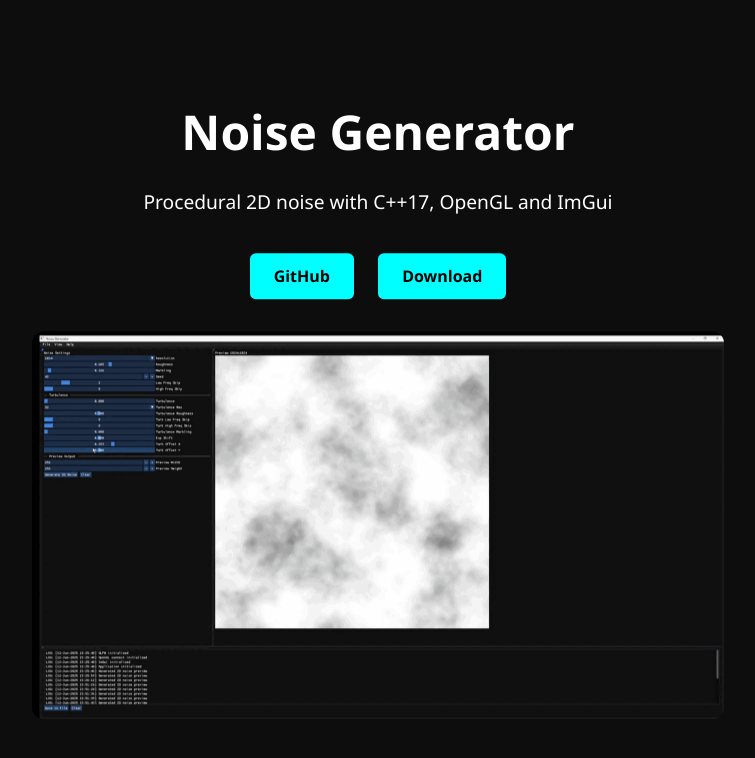
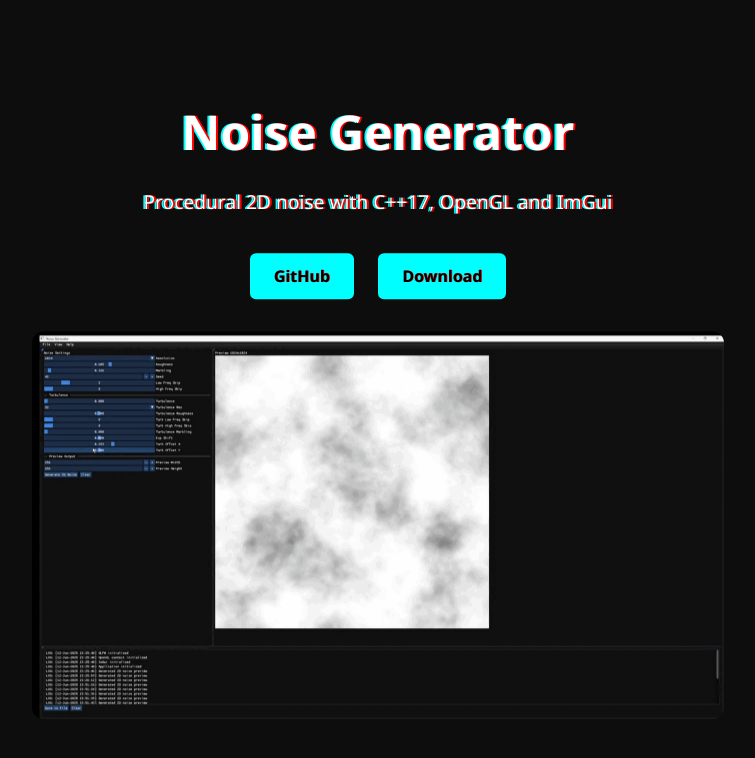
Before and after one commit to VaeDeveloper/NoiseGenerator, a plain HTML site: page docs/index.html in a window 1280 px wide. Shown: the whole page, without its empty margins (262-1017 px from the left). Drawn offline with Linux system fonts and the light colour scheme.

Commit message:
Update index.html

```diff
--- a/docs/index.html
+++ b/docs/index.html
@@ -16,20 +16,21 @@
       color: white;
       overflow: hidden;
     }
-    canvas {
-      position: fixed;
-      top: 0;
-      left: 0;
-      width: 100%;
-      height: 100%;
-      z-index: -1;
-    }
-    .content {
+    .glitch {
       position: absolute;
       top: 50%;
       left: 50%;
       transform: translate(-50%, -50%);
       text-align: center;
+      animation: glitchAnim 1s infinite;
+    }
+    @keyframes glitchAnim {
+      0% { text-shadow: 2px 0 red, -2px 0 cyan; }
+      20% { text-shadow: -2px 0 red, 2px 0 cyan; }
+      40% { text-shadow: 2px 2px red, -2px -2px cyan; }
+      60% { text-shadow: -2px 2px red, 2px -2px cyan; }
+      80% { text-shadow: 2px -2px red, -2px 2px cyan; }
+      100% { text-shadow: 0 0 red, 0 0 cyan; }
     }
     h1 {
       font-size: 3em;
@@ -61,8 +62,7 @@
   </style>
 </head>
 <body>
-  <canvas id="bg"></canvas>
-  <div class="content">
+  <div class="glitch">
     <h1>Noise Generator</h1>
     <p>Procedural 2D noise with C++17, OpenGL and ImGui</p>
     <div>
@@ -71,51 +71,5 @@
     </div>
     <img src="noise_generator.gif" alt="Noise Preview" class="preview" />
   </div>
-
-  <script>
-    const canvas = document.getElementById('bg');
-    const ctx = canvas.getContext('2d');
-    let w, h, particles;
-
-    function resize() {
-      w = canvas.width = window.innerWidth;
-      h = canvas.height = window.innerHeight;
-    }
-
-    function initParticles() {
-      particles = Array.from({ length: 100 }, () => ({
-        x: Math.random() * w,
-        y: Math.random() * h,
-        vx: (Math.random() - 0.5) * 0.7,
-        vy: (Math.random() - 0.5) * 0.7,
-        r: 1 + Math.random() * 2
-      }));
-    }
-
-    function draw() {
-      ctx.fillStyle = 'rgba(13,13,13,0.2)';
-      ctx.fillRect(0, 0, w, h);
-      for (const p of particles) {
-        p.x += p.vx;
-        p.y += p.vy;
-        if (p.x < 0 || p.x > w) p.vx *= -1;
-        if (p.y < 0 || p.y > h) p.vy *= -1;
-        ctx.beginPath();
-        ctx.arc(p.x, p.y, p.r, 0, 2 * Math.PI);
-        ctx.fillStyle = '#00ffff';
-        ctx.fill();
-      }
-      requestAnimationFrame(draw);
-    }
-
-    window.addEventListener('resize', () => {
-      resize();
-      initParticles();
-    });
-
-    resize();
-    initParticles();
-    draw();
-  </script>
 </body>
 </html>
```
